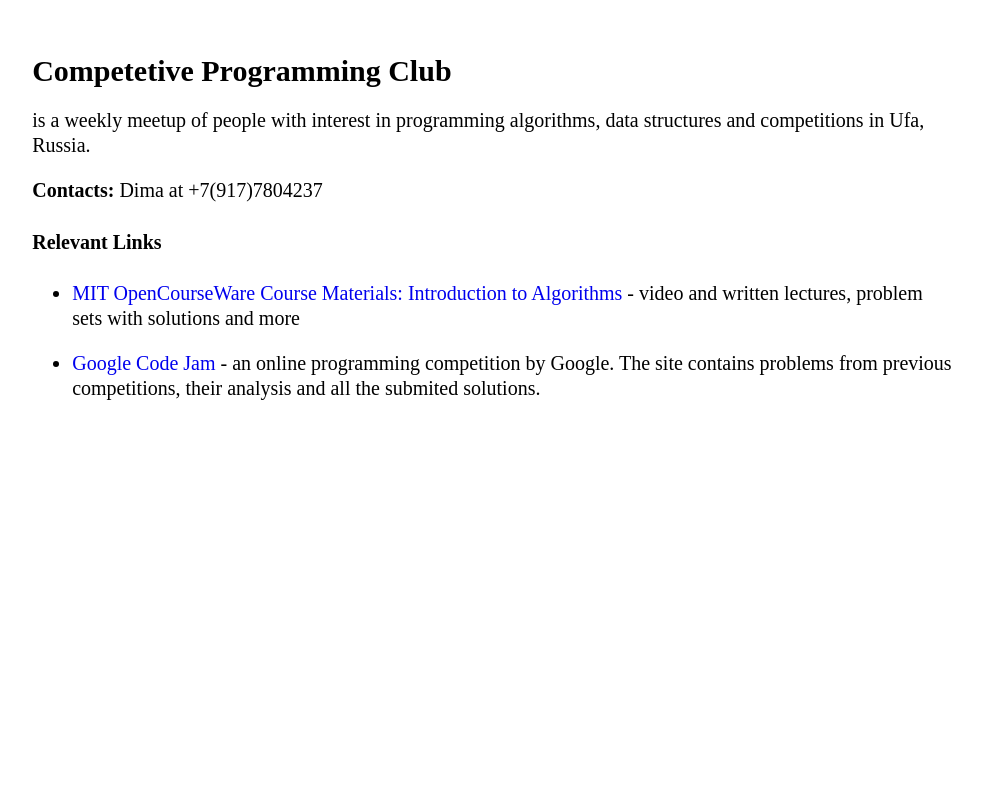
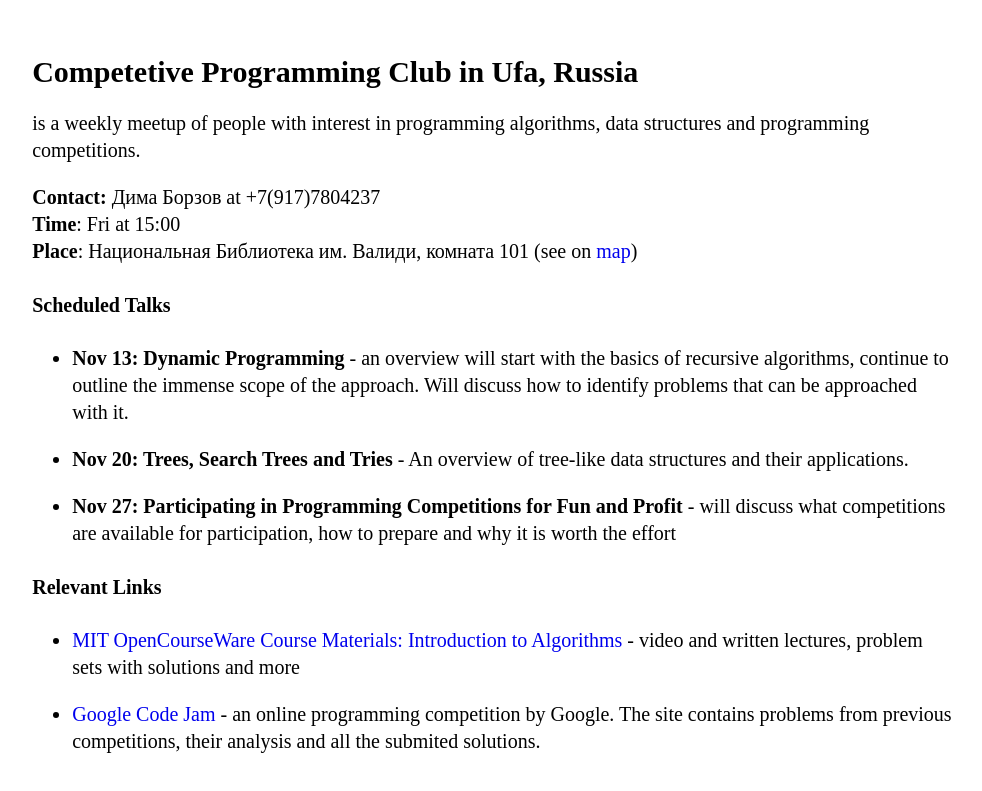
Before and after one commit to dborzov/theclub, a plain HTML site: page index.html in a window 1280 px wide. Shown: the part 121-912 px from the top of the page, without its empty margins (147-1129 px from the left). Before the commit the page ends 800 px from the top, so only its background shows below. Drawn offline with Linux system fonts and the light colour scheme.

Commit message:
Outline the planned talks

```diff
--- a/index.html
+++ b/index.html
@@ -1,8 +1,11 @@
 <html>
 	<head>
+		<title>
+			Competitive Programming Club in Ufa, Russia
+		</title>
 		<style>
 			body{
-				font: 20px/25px 'Merriweather';
+				font: 20px/27px 'Merriweather';
 				margin: 14%;
 			}
 
@@ -15,10 +18,29 @@
 		</style>
 	</head>
     <body>
-		<h2>Competetive Programming Club</h2>
+		<h2>Competetive Programming Club in Ufa, Russia</h2>
 		<p>is a weekly meetup of people with interest in programming algorithms,
-			 data structures and  competitions in Ufa, Russia.</p>
-		<p><b>Contacts:</b> Dima at +7(917)7804237</p>
+			 data structures and  programming competitions.</p>
+		<p>
+			<b>Contact:</b> Дима Борзов at +7(917)7804237
+		<br><b>Time</b>: Fri at 15:00
+		<br><b>Place</b>: Национальная Библиотека им. Валиди, комната 101
+			(see on <a href="https://www.google.ca/maps/place/Natsionalnaya+biblioteka+im.+A.+Z.+Validi,+filial/@54.7205079,55.9436069,17z/data=!4m2!3m1!1s0x0000000000000000:0x9da41275044c9396">map</a>)
+		</p>
+
+
+		<h4>Scheduled Talks</h4>
+		<ul>
+			<li>
+				<b>Nov 13: Dynamic Programming </b> - an overview will start with the basics of recursive algorithms, continue to outline the immense scope of the approach. Will discuss how to identify problems that can be approached with it.
+			</li>
+			<li>
+				<b>Nov 20: Trees, Search Trees and Tries </b> - An overview of tree-like data structures and their applications.
+			</li>
+			<li>
+				<b>Nov 27: Participating in Programming Competitions for Fun and Profit </b> - will discuss what competitions are available for participation, how to prepare and why it is worth the effort
+			</li>
+		</ul>
 		<h4>Relevant Links</h4>
 		<ul>
 			<li>
```
